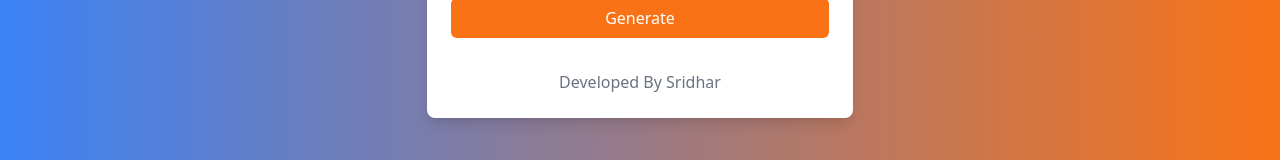
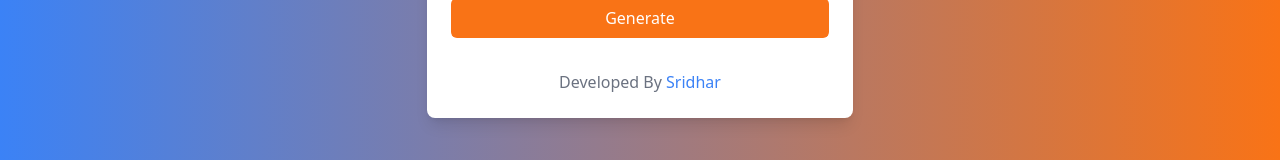
Before and after one commit to developer-sridhar/sridhar_qr_code_generator, a React (Create React App) app: page / in a window 1280 px wide. Shown: the part 474-634 px from the top of the page. Built offline with nearby package versions, Linux system fonts and the light colour scheme.

Commit message:
Update App.js

```diff
--- a/src/App.js
+++ b/src/App.js
@@ -201,7 +201,9 @@
             Successfully Generated!!!
           </div>
         )}
-        <p className="mt-4 text-gray-500 text-center">Developed By Sridhar</p>
+        <p className="mt-4 text-gray-500 text-center">
+          Developed By <a href="https://sridharsportfolio.vercel.app/" className="text-blue-500 hover:underline">Sridhar</a>
+        </p>
       </div>
     </div>
   );
```
